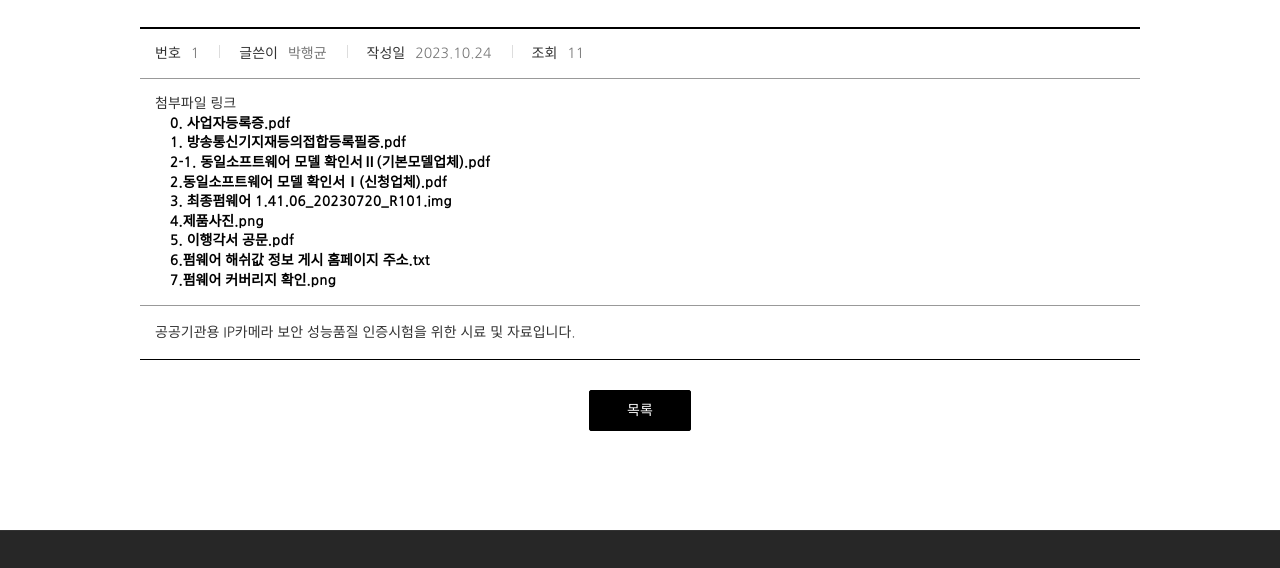
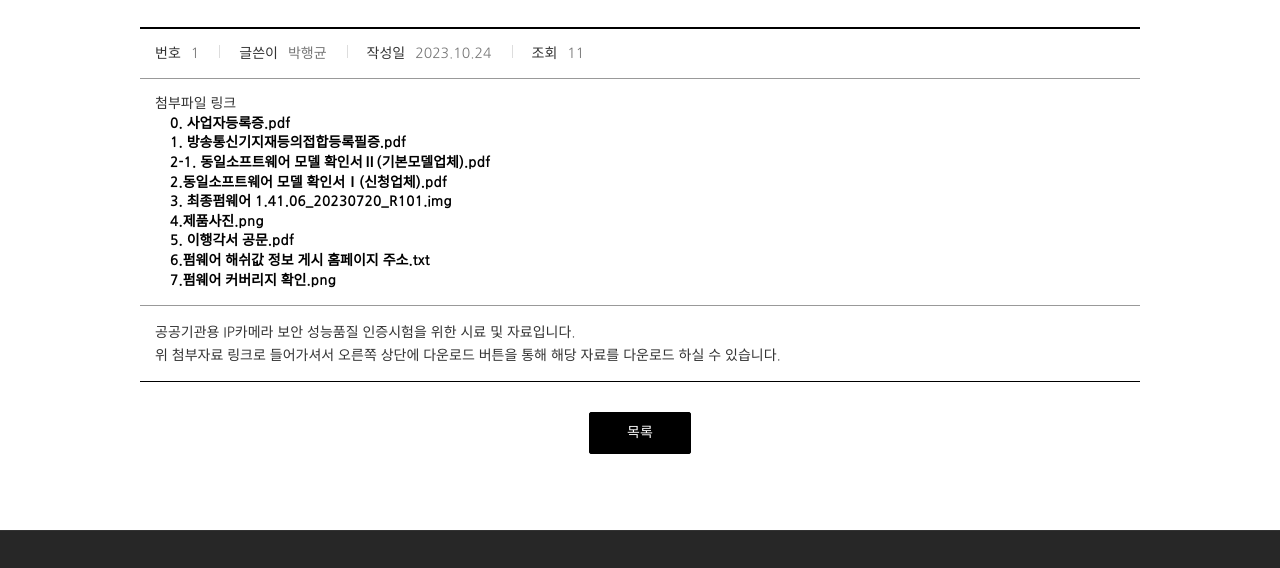
Before and after one commit to 17wolfgwang/tninet, a plain HTML site: page pages/information/view1.html in a window 1280 px wide. Shown: the part 220-788 px from the top of the page. Drawn offline with nearby package versions, Linux system fonts and the light colour scheme.

Commit message:
Udpate: data center text update

```diff
--- a/pages/information/view1.html
+++ b/pages/information/view1.html
@@ -188,6 +188,7 @@
                     </div>
                     <div class="cont">
                         공공기관용 IP카메라 보안 성능품질 인증시험을 위한 시료 및 자료입니다.<br>
+                        위 첨부자료 링크로 들어가셔서 오른쪽 상단에 다운로드 버튼을 통해 해당 자료를 다운로드 하실 수 있습니다.<br>
                     </div>
                 </div>
                 <div class="bt_wrap">
```
